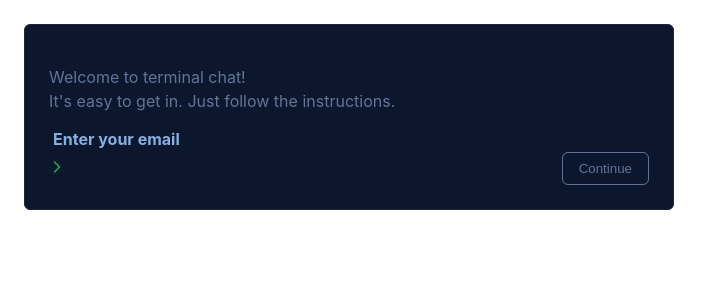
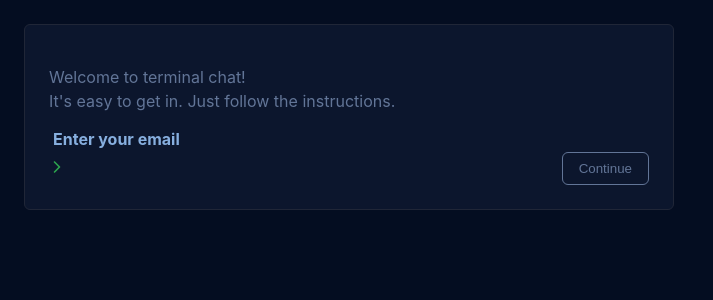
Before and after one commit to whispyy/term-auth, a React (Vite) app: page / in a window 1280 px wide. Shown: the top 300 px of the page, without its empty margins (0-713 px from the left). Built offline with nearby package versions, Linux system fonts and the light colour scheme.

Commit message:
chore(*): create page, set sizing to 100%

```diff
--- a/src/common/Button.jsx
+++ b/src/common/Button.jsx
@@ -1,4 +1,4 @@
-import styled from "styled-components";
+import styled from 'styled-components'
 import { Colors, Metrics } from "./theme";
 
 const Button = styled.button`
--- a/src/common/ContainerBox.jsx
+++ b/src/common/ContainerBox.jsx
@@ -1,5 +1,5 @@
-import styled from "styled-components";
-import { Colors, Metrics } from "./theme";
+import styled from 'styled-components'
+import { Colors, Metrics } from './theme'
 
 
 const ContainerBox = styled.div`
--- /dev/null
+++ b/src/common/Page.tsx
@@ -0,0 +1,12 @@
+import styled from 'styled-components'
+
+const Page = styled.div`
+  width: 100%;
+  height: 100%;
+  background-color: rgb(4, 13, 33);
+
+  display: flex;
+  flex-direction: column;
+`
+
+export default Page
--- a/src/index.css
+++ b/src/index.css
@@ -11,3 +11,7 @@ code {
   font-family: source-code-pro, Menlo, Monaco, Consolas, 'Courier New',
     monospace;
 }
+
+html, body, #root {
+  height: 100%;
+}
--- a/src/signup/Signup.jsx
+++ b/src/signup/Signup.jsx
@@ -1,11 +1,5 @@
-import styled from 'styled-components'
+import Page from '../common/Page'
 import SignupBox from './SignupBox'
-
-const Page = styled.div`
-  width: 100%;
-  height: 100%;
-  background-color: dark-grey;
-`
 
 const Signup = () => {
   return (
```
